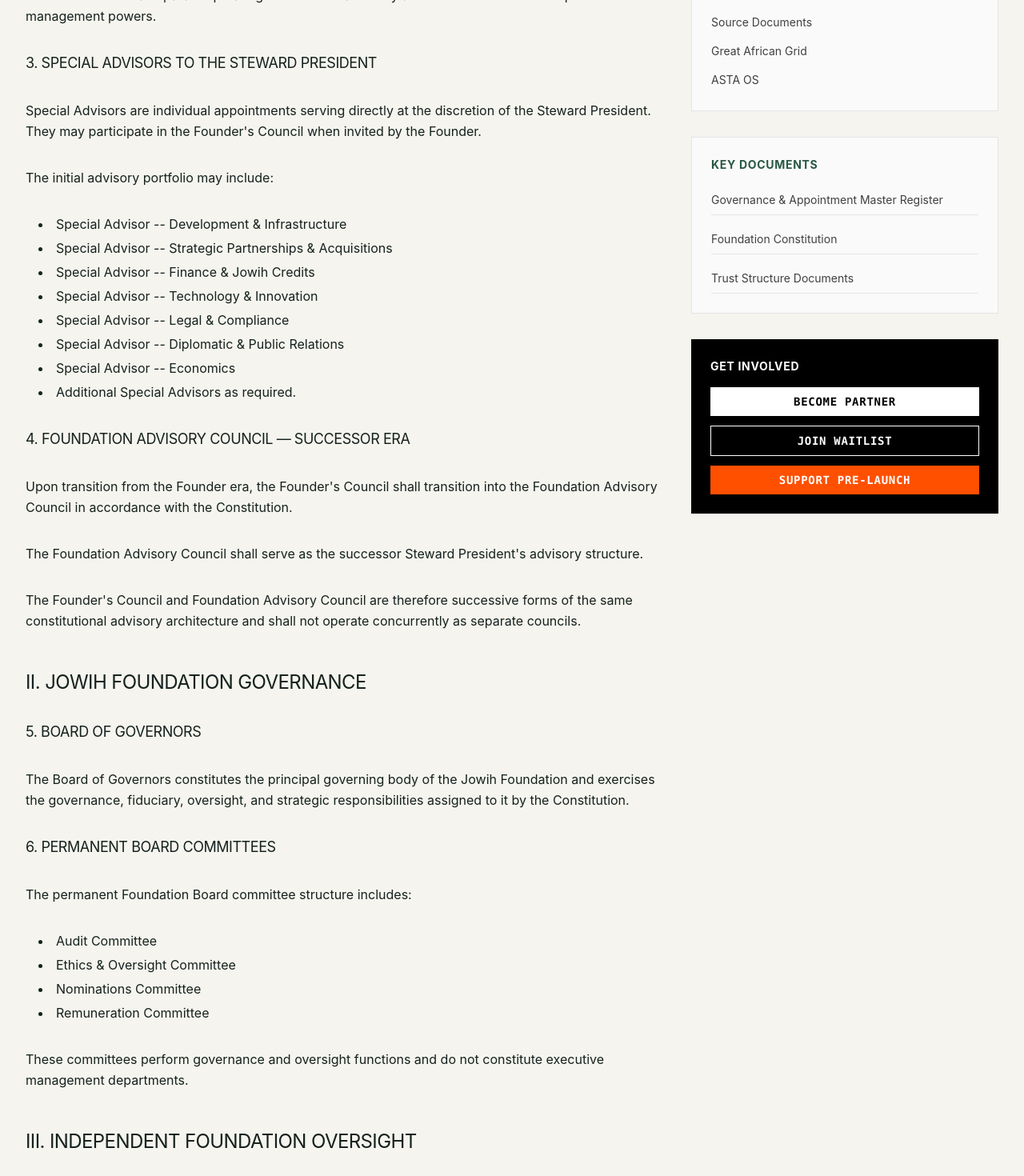
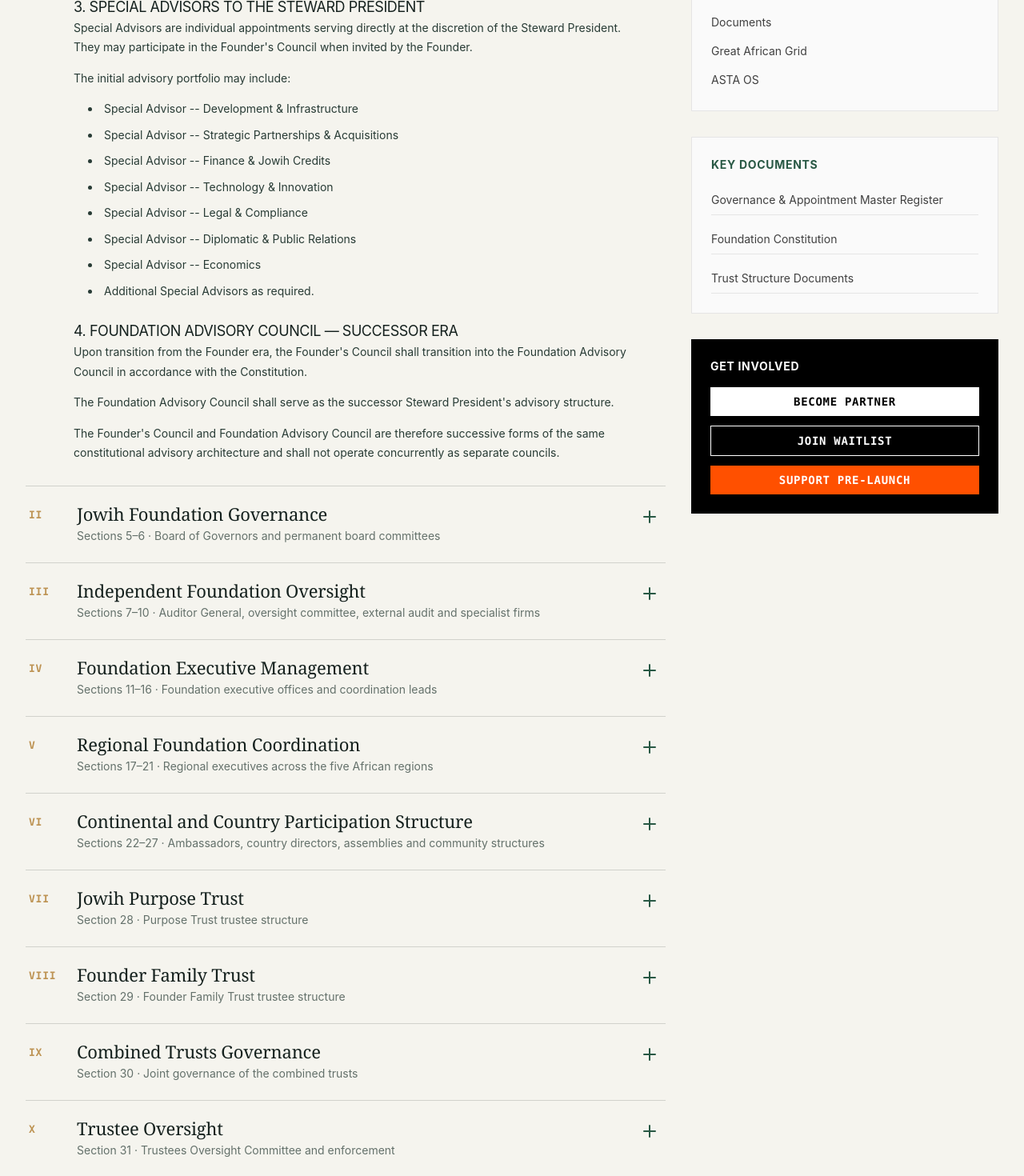
Before and after one commit to abel-george/Jowii-main, a Next.js app: page /governance in a window 1280 px wide. Shown: the part 1300-2770 px from the top of the page at 80% size. Built offline with nearby package versions, Linux system fonts and the light colour scheme.

Commit message:
feat: governance page collapsible accordion (section I open, single-open per section), rename Source Papers to Documents, add documents CTA on home

```diff
--- a/app/globals.css
+++ b/app/globals.css
@@ -227,7 +227,7 @@ button, input, select, textarea { font: inherit; }
 .institutional-expandable__item { border-bottom: 1px solid var(--line); }
 .institutional-expandable__trigger { display: grid; grid-template-columns: 44px 1fr 28px; align-items: start; gap: 16px; width: 100%; padding: 22px 4px; text-align: left; background: none; border: none; cursor: pointer; transition: background 0.2s; }
 .institutional-expandable__trigger:hover { background: rgba(40, 88, 68, 0.04); }
-.institutional-expandable__number { color: var(--brass); font-family: var(--font-mono); font-size: 13px; font-weight: 700; letter-spacing: 0.06em; padding-top: 3px; }
+.institutional-expandable__number { color: var(--brass); font-family: var(--font-mono); font-size: 13px; font-weight: 700; letter-spacing: 0.06em; padding-top: 3px; white-space: nowrap; }
 .institutional-expandable__heading { display: flex; flex-direction: column; gap: 4px; }
 .institutional-expandable__heading strong { color: var(--ink); font-family: var(--font-serif); font-size: 22px; font-weight: 400; letter-spacing: -0.01em; line-height: 1.15; }
 .institutional-expandable__heading span { color: var(--muted); font-size: 14px; line-height: 1.55; }
--- a/app/governance/page.tsx
+++ b/app/governance/page.tsx
@@ -1,6 +1,7 @@
 import React from 'react';
 import Link from 'next/link';
 import { ArrowLeft } from 'lucide-react';
+import { CollapsibleAccordion, CollapsibleAccordionItem } from '@/components/ui/CollapsibleAccordion';
 
 export default function GovernancePage() {
   return (
@@ -39,7 +40,13 @@ export default function GovernancePage() {
                 Dd JOWIH GOVERNANCE & APPOINTMENT MASTER REGISTER
               </p>
 
-              <h2 id="stewardship" className="text-2xl uppercase tracking-tight">I. STEWARDSHIP & FOUNDER-ERA ADVISORY STRUCTURE</h2>
+              <CollapsibleAccordion defaultOpenId="stewardship">
+              <CollapsibleAccordionItem
+                id="stewardship"
+                number="I"
+                title="Stewardship & Founder-Era Advisory Structure"
+                summary="Sections 1–4 · Steward President, advisory councils and special advisors"
+              >
 
               <h3 className="text-lg uppercase tracking-tight mt-6">1. Founder & Steward President</h3>
               <p>The Founder & Steward President serves as the principal constitutional steward of the JOWIH Mission, exercising the strategic, protective, and reserved powers established by the Constitution.</p>
@@ -68,7 +75,14 @@ export default function GovernancePage() {
               <p>The Foundation Advisory Council shall serve as the successor Steward President&apos;s advisory structure.</p>
               <p>The Founder&apos;s Council and Foundation Advisory Council are therefore successive forms of the same constitutional advisory architecture and shall not operate concurrently as separate councils.</p>
 
-              <h2 id="foundation-governance" className="text-2xl uppercase tracking-tight mt-12">II. JOWIH FOUNDATION GOVERNANCE</h2>
+              </CollapsibleAccordionItem>
+
+              <CollapsibleAccordionItem
+                id="foundation-governance"
+                number="II"
+                title="Jowih Foundation Governance"
+                summary="Sections 5–6 · Board of Governors and permanent board committees"
+              >
 
               <h3 className="text-lg uppercase tracking-tight mt-6">5. Board of Governors</h3>
               <p>The Board of Governors constitutes the principal governing body of the Jowih Foundation and exercises the governance, fiduciary, oversight, and strategic responsibilities assigned to it by the Constitution.</p>
@@ -83,7 +97,14 @@ export default function GovernancePage() {
               </ul>
               <p>These committees perform governance and oversight functions and do not constitute executive management departments.</p>
 
-              <h2 id="oversight" className="text-2xl uppercase tracking-tight mt-12">III. INDEPENDENT FOUNDATION OVERSIGHT</h2>
+              </CollapsibleAccordionItem>
+
+              <CollapsibleAccordionItem
+                id="oversight"
+                number="III"
+                title="Independent Foundation Oversight"
+                summary="Sections 7–10 · Auditor General, oversight committee, external audit and specialist firms"
+              >
 
               <h3 className="text-lg uppercase tracking-tight mt-6">7. Independent Auditor General</h3>
               <p>The Independent Auditor General serves as the Foundation&apos;s , profit and non-profit independent audit authority.</p>
@@ -107,7 +128,14 @@ export default function GovernancePage() {
           </ul>
           <p>These are professional service engagements and are not permanent institutional offices.</p>
 
-          <h2 id="executive" className="text-2xl uppercase tracking-tight mt-12">IV. FOUNDATION EXECUTIVE MANAGEMENT</h2>
+          </CollapsibleAccordionItem>
+
+          <CollapsibleAccordionItem
+            id="executive"
+            number="IV"
+            title="Foundation Executive Management"
+            summary="Sections 11–16 · Foundation executive offices and coordination leads"
+          >
 
           <p>The Foundation shall maintain a lean executive structure focused on mission governance, continental coordination, funding, integrity, programs, and institutional administration.</p>
           <p>The Foundation shall not duplicate the operational management of Jowih Holdings Limited, Jowih Group, or the Operating Companies.</p>
@@ -153,7 +181,14 @@ export default function GovernancePage() {
           <h3 className="text-lg uppercase tracking-tight mt-6">16. Country Coordination Lead</h3>
           <p>Responsible for coordinating the Foundation&apos;s country-level implementation and support structures.</p>
 
-          <h2 id="regional" className="text-2xl uppercase tracking-tight mt-12">V. REGIONAL FOUNDATION COORDINATION</h2>
+          </CollapsibleAccordionItem>
+
+          <CollapsibleAccordionItem
+            id="regional"
+            number="V"
+            title="Regional Foundation Coordination"
+            summary="Sections 17–21 · Regional executives across the five African regions"
+          >
 
           <p>The Foundation shall maintain five Regional Executive positions:</p>
 
@@ -166,7 +201,14 @@ export default function GovernancePage() {
           <p className="mt-4">Regional Executives coordinate Foundation mission implementation within their respective regions and support the continental and country coordination framework.</p>
           <p>They do not exercise operational command over Jowih Group or its Operating Companies.</p>
 
-          <h2 className="text-2xl uppercase tracking-tight mt-12">VI. CONTINENTAL AND COUNTRY PARTICIPATION STRUCTURE</h2>
+          </CollapsibleAccordionItem>
+
+          <CollapsibleAccordionItem
+            id="continental-participation"
+            number="VI"
+            title="Continental and Country Participation Structure"
+            summary="Sections 22–27 · Ambassadors, country directors, assemblies and community structures"
+          >
 
           <p>The following structures form part of the Foundation&apos;s continental development and participation architecture:</p>
 
@@ -195,7 +237,14 @@ export default function GovernancePage() {
           </ul>
           <p>These bodies are participation and development structures and are not Foundation corporate executive positions.</p>
 
-          <h2 className="text-2xl uppercase tracking-tight mt-12">VII. JOWIH PURPOSE TRUST</h2>
+          </CollapsibleAccordionItem>
+
+          <CollapsibleAccordionItem
+            id="purpose-trust"
+            number="VII"
+            title="Jowih Purpose Trust"
+            summary="Section 28 · Purpose Trust trustee structure"
+          >
 
           <h3 className="text-lg uppercase tracking-tight mt-6">28. Purpose Trust Trustees</h3>
           <p>The Purpose Trust shall maintain its constitutionally established trustee structure.</p>
@@ -209,7 +258,14 @@ export default function GovernancePage() {
           </ul>
           <p>The Purpose Trust is an ownership and mission-protection institution and does not conduct the day-to-day operations of the Foundation or Jowih Group.</p>
 
-          <h2 className="text-2xl uppercase tracking-tight mt-12">VIII. FOUNDER FAMILY TRUST</h2>
+          </CollapsibleAccordionItem>
+
+          <CollapsibleAccordionItem
+            id="founder-family-trust"
+            number="VIII"
+            title="Founder Family Trust"
+            summary="Section 29 · Founder Family Trust trustee structure"
+          >
 
           <h3 className="text-lg uppercase tracking-tight mt-6">29. Founder Family Trust Trustees</h3>
           <p>The Founder Family Trust shall maintain its constitutionally established trustee structure, including:</p>
@@ -221,12 +277,26 @@ export default function GovernancePage() {
             <li>Family Trainee / Observer</li>
           </ul>
 
-          <h2 className="text-2xl uppercase tracking-tight mt-12">IX. COMBINED TRUSTS GOVERNANCE</h2>
+          </CollapsibleAccordionItem>
+
+          <CollapsibleAccordionItem
+            id="combined-trusts"
+            number="IX"
+            title="Combined Trusts Governance"
+            summary="Section 30 · Joint governance of the combined trusts"
+          >
 
           <h3 className="text-lg uppercase tracking-tight mt-6">30. Combined Trusts Board</h3>
           <p>The Combined Trusts Board provides the joint governance mechanism through which the Purpose Trust and Founder Family Trust exercise their constitutionally assigned powers.</p>
 
-          <h2 className="text-2xl uppercase tracking-tight mt-12">X. TRUSTEE OVERSIGHT</h2>
+          </CollapsibleAccordionItem>
+
+          <CollapsibleAccordionItem
+            id="trustee-oversight"
+            number="X"
+            title="Trustee Oversight"
+            summary="Section 31 · Trustees Oversight Committee and enforcement"
+          >
 
           <h3 className="text-lg uppercase tracking-tight mt-6">31. Trustees Oversight Committee / Enforcer</h3>
           <p>The Trustees Oversight Committee shall comprise:</p>
@@ -237,7 +307,14 @@ export default function GovernancePage() {
           <p>The Committee performs trustee oversight and related accountability functions established by the Constitution.</p>
           <p>It is an independent oversight mechanism and not an executive management department.</p>
 
-          <h2 id="holdings" className="text-2xl uppercase tracking-tight mt-12">XI. JOWIH HOLDINGS LIMITED</h2>
+          </CollapsibleAccordionItem>
+
+          <CollapsibleAccordionItem
+            id="holdings"
+            number="XI"
+            title="Jowih Holdings Limited"
+            summary="Section 32 · Holding Company Board and corporate governance"
+          >
 
           <h3 className="text-lg uppercase tracking-tight mt-6">32. Holding Company Board</h3>
           <p>The Holding Company Board shall comprise the constitutionally established directors, including:</p>
@@ -249,7 +326,14 @@ export default function GovernancePage() {
           <p>Total: 9 Directors.</p>
           <p>The Holding Company Board governs Jowih Holdings Limited and provides corporate governance over the Group and its Operating Companies.</p>
 
-          <h2 id="group" className="text-2xl uppercase tracking-tight mt-12">XII. JOWIH GROUP EXECUTIVE STRUCTURE</h2>
+          </CollapsibleAccordionItem>
+
+          <CollapsibleAccordionItem
+            id="group"
+            number="XII"
+            title="Jowih Group Executive Structure"
+            summary="Sections 33–40 · Group CEO, COO, CFO and executive functions"
+          >
 
           <p>Jowih Group constitutes the principal operational and commercial execution structure under Jowih Holdings Limited.</p>
 
@@ -292,7 +376,14 @@ export default function GovernancePage() {
           <p>The Group Executive Structure shall remain distinct from the leadership of individual Operating Companies.</p>
           <p>Group executives provide Group-wide leadership and integration; Operating Company CEOs manage their respective businesses.</p>
 
-          <h2 className="text-2xl uppercase tracking-tight mt-12">XIII. CORE OPERATING SUBSIDIARIES</h2>
+          </CollapsibleAccordionItem>
+
+          <CollapsibleAccordionItem
+            id="operating-subsidiaries"
+            number="XIII"
+            title="Core Operating Subsidiaries"
+            summary="One subsidiary, one CEO, multiple related businesses"
+          >
 
           <p>The Group shall establish and operate a limited number of Core Operating Subsidiaries corresponding to the actual corporate businesses approved under the Group structure.</p>
 
@@ -311,7 +402,14 @@ export default function GovernancePage() {
           </ul>
           <p>Where appropriate, such activities shall operate as divisions, business units, projects, or subsidiaries under the relevant Core Operating Company.</p>
 
-          <h2 className="text-2xl uppercase tracking-tight mt-12">XIV. JOWIH PROTECTIVE SERVICES</h2>
+          </CollapsibleAccordionItem>
+
+          <CollapsibleAccordionItem
+            id="protective-services"
+            number="XIV"
+            title="Jowih Protective Services"
+            summary="Section 41 · Separate protective services operating company"
+          >
 
           <h3 className="text-lg uppercase tracking-tight mt-6">41. Jowih Protective Services Chief Executive Officer</h3>
           <p>The Jowih Protective Services CEO is a distinct operating-company leadership position.</p>
@@ -328,7 +426,14 @@ export default function GovernancePage() {
           </ul>
           <p>The JPS CEO shall operate within the governance and reporting framework established by the Constitution.</p>
 
-          <h2 className="text-2xl uppercase tracking-tight mt-12">XV. NEW DAWN CITY TND CITY</h2>
+          </CollapsibleAccordionItem>
+
+          <CollapsibleAccordionItem
+            id="new-dawn-city"
+            number="XV"
+            title="New Dawn City TND City"
+            summary="Section 42 · New Dawn City administration"
+          >
 
           <h3 className="text-lg uppercase tracking-tight mt-6">42. New Dawn City Administrator</h3>
           <p>New Dawn City is a distinct governance domain.</p>
@@ -350,7 +455,14 @@ export default function GovernancePage() {
           </ul>
           <p>New Dawn City is governed through its own constitutional administrative structure.</p>
 
-          <h2 className="text-2xl uppercase tracking-tight mt-12">XVI. R&D CENTER STRUCTURE</h2>
+          </CollapsibleAccordionItem>
+
+          <CollapsibleAccordionItem
+            id="rnd-centers"
+            number="XVI"
+            title="R&D Center Structure"
+            summary="Section 43 · Continental R&D centers"
+          >
 
           <h3 className="text-lg uppercase tracking-tight mt-6">43. Continental R&D Centers</h3>
           <p>The R&D Centers shall operate under the Jowih Group&apos;s Research & Innovation structure.</p>
@@ -362,7 +474,14 @@ export default function GovernancePage() {
           </ul>
           <p>R&D Center Directors are operational/research leadership positions and are not separate subsidiary CEOs.</p>
 
-          <h2 className="text-2xl uppercase tracking-tight mt-12">XVII. OPERATING COMPANY GOVERNANCE</h2>
+          </CollapsibleAccordionItem>
+
+          <CollapsibleAccordionItem
+            id="operating-company-governance"
+            number="XVII"
+            title="Operating Company Governance"
+            summary="Sections 44–46 · Operating company boards, CEOs and mission compliance"
+          >
 
           <h3 className="text-lg uppercase tracking-tight mt-6">44. Operating Company Boards</h3>
           <p>Each incorporated Operating Company shall maintain its applicable Board or governing body.</p>
@@ -375,7 +494,14 @@ export default function GovernancePage() {
           <p>Each Operating Company shall maintain the required Mission Compliance function in accordance with the Constitution.</p>
           <p>Mission Compliance Officers do not constitute additional corporate CEOs.</p>
 
-          <h2 className="text-2xl uppercase tracking-tight mt-12">XVIII. AD-HOC AND ACTIVATED BODIES</h2>
+          </CollapsibleAccordionItem>
+
+          <CollapsibleAccordionItem
+            id="ad-hoc-bodies"
+            number="XVIII"
+            title="Ad-Hoc and Activated Bodies"
+            summary="Sections 47–51 · Panels and councils activated as required"
+          >
 
           <p>The following shall not form part of the permanent appointment roster:</p>
 
@@ -396,7 +522,14 @@ export default function GovernancePage() {
 
           <p className="mt-4">These bodies remain constitutionally available where required but do not constitute permanent executive positions.</p>
 
-          <h2 className="text-2xl uppercase tracking-tight mt-12">XIX. APPOINTMENT CATEGORIES</h2>
+          </CollapsibleAccordionItem>
+
+          <CollapsibleAccordionItem
+            id="appointment-categories"
+            number="XIX"
+            title="Appointment Categories"
+            summary="Categories A–H · Constitutional, governance, executive, operating, advisory, oversight, ad-hoc and external"
+          >
 
           <p>For purposes of the JOWIH appointment process, every position shall be classified into one of the following categories:</p>
 
@@ -424,7 +557,14 @@ export default function GovernancePage() {
           <h3 className="text-lg uppercase tracking-tight mt-6">H. External Professional Engagement</h3>
           <p>Law firms, auditors, consultants, specialist advisers, and other contracted professional providers.</p>
 
-          <h2 className="text-2xl uppercase tracking-tight mt-12">XX. STRUCTURAL SEPARATION PRINCIPLE</h2>
+          </CollapsibleAccordionItem>
+
+          <CollapsibleAccordionItem
+            id="structural-separation"
+            number="XX"
+            title="Structural Separation Principle"
+            summary="Constitutional separation of stewardship, foundation, trusts, holdings, group and operations"
+          >
 
           <p>The JOWIH institutional architecture shall maintain the following separation:</p>
 
@@ -456,11 +596,16 @@ export default function GovernancePage() {
 
           <p className="mt-4">This structure prevents duplication of executive authority while preserving the constitutional separation between mission stewardship, ownership, governance, commercial execution, and New Dawn City administration.</p>
 
-          <h2 id="ecosystem-fund" className="text-2xl uppercase tracking-tight mt-12">JOWIH MASTER ECOSYSTEM FUND — VCC SECTION</h2>
+          </CollapsibleAccordionItem>
+
+          <CollapsibleAccordionItem
+            id="ecosystem-fund"
+            number="XXI"
+            title="Jowih Master Ecosystem Fund — VCC Governance"
+            summary="Sections 52–60 · Master Fund as a distinct governance domain and VCC governance"
+          >
 
           <p className="text-sm italic">For Inclusion in the JOWIH Governance & Appointment Master Register</p>
-
-          <h2 className="text-2xl uppercase tracking-tight mt-8">XXI. JOWIH MASTER ECOSYSTEM FUND — VCC GOVERNANCE</h2>
 
           <h3 className="text-lg uppercase tracking-tight mt-6">52. The Fund as a Distinct Governance Domain</h3>
           <p>The Jowih Master Ecosystem Fund (&quot;Master Fund&quot;) is a Foundation-established investment vehicle structured as a Mauritius Variable Capital Company (VCC).</p>
@@ -1082,6 +1227,8 @@ export default function GovernancePage() {
             <div>        ├── Neutral Reserve Sub-Fund</div>
             <div>        └── Specialized Sub-Funds</div>
           </div>
+          </CollapsibleAccordionItem>
+          </CollapsibleAccordion>
           </div>
 
             {/* Right Column - Sidebar */}
@@ -1129,7 +1276,7 @@ export default function GovernancePage() {
                     Foundation Overview
                   </Link>
                   <Link href="/documents" className="block text-sm text-neutral-700 hover:text-black transition-colors py-1">
-                    Source Documents
+                    Documents
                   </Link>
                   <Link href="/gag" className="block text-sm text-neutral-700 hover:text-black transition-colors py-1">
                     Great African Grid
--- a/components/documents/DocumentLibrary.tsx
+++ b/components/documents/DocumentLibrary.tsx
@@ -10,7 +10,7 @@ export function DocumentLibrary() {
     <main className="document-library">
       <section className="document-library__hero">
         <div className="document-container">
-          <p className="institutional-eyebrow institutional-eyebrow--gold">SOURCE PAPERS · PUBLIC ARCHIVE</p>
+          <p className="institutional-eyebrow institutional-eyebrow--gold">DOCUMENTS · PUBLIC ARCHIVE</p>
           <h1>Read the proposals at their source.</h1>
           <p>
             Nine PDFs set out the proposed Foundation, governance, infrastructure, technology and financial architecture.
--- /dev/null
+++ b/components/ui/CollapsibleAccordion.tsx
@@ -0,0 +1,88 @@
+'use client';
+
+import React, { createContext, useCallback, useContext, useEffect, useState } from 'react';
+import { Plus } from 'lucide-react';
+
+interface AccordionContextValue {
+  openId: string | null;
+  requestOpen: (id: string) => void;
+}
+
+const AccordionContext = createContext<AccordionContextValue>({
+  openId: null,
+  requestOpen: () => {},
+});
+
+/**
+ * Single-open accordion used by the Governance page. It reuses the
+ * institutional-expandable look from the home page: only one section can be
+ * open at a time — opening another closes the current one — so the long
+ * register stays compact. Anchor links (#id) open their section automatically.
+ */
+export function CollapsibleAccordion({
+  defaultOpenId,
+  children,
+}: {
+  defaultOpenId?: string;
+  children: React.ReactNode;
+}) {
+  const [openId, setOpenId] = useState<string | null>(defaultOpenId ?? null);
+
+  const requestOpen = useCallback((id: string) => {
+    setOpenId((current) => (current === id ? null : id));
+  }, []);
+
+  return (
+    <AccordionContext.Provider value={{ openId, requestOpen }}>
+      <div className="institutional-expandable">{children}</div>
+    </AccordionContext.Provider>
+  );
+}
+
+export function CollapsibleAccordionItem({
+  id,
+  number,
+  title,
+  summary,
+  children,
+}: {
+  id: string;
+  number: string;
+  title: string;
+  summary?: string;
+  children: React.ReactNode;
+}) {
+  const { openId, requestOpen } = useContext(AccordionContext);
+  const isOpen = openId === id;
+
+  // Open the linked section when arriving via an anchor (sidebar navigation).
+  useEffect(() => {
+    const syncWithHash = () => {
+      if (window.location.hash === `#${id}`) requestOpen(id);
+    };
+    syncWithHash();
+    window.addEventListener('hashchange', syncWithHash);
+    return () => window.removeEventListener('hashchange', syncWithHash);
+  }, [id, requestOpen]);
+
+  return (
+    <div className={`institutional-expandable__item${isOpen ? ' is-open' : ''}`} id={id}>
+      <button
+        type="button"
+        className="institutional-expandable__trigger"
+        onClick={() => requestOpen(id)}
+        aria-expanded={isOpen}
+      >
+        <span className="institutional-expandable__number">{number}</span>
+        <span className="institutional-expandable__heading">
+          <strong>{title}</strong>
+          {summary ? <span>{summary}</span> : null}
+        </span>
+        <Plus aria-hidden="true" className="institutional-expandable__icon" />
+      </button>
+      <div className="institutional-expandable__panel" hidden={!isOpen}>
+        <div className="institutional-expandable__content">{children}</div>
+      </div>
+    </div>
+  );
+}
```
Also changed, not shown: components/home/InstitutionalHome.tsx (+13 -1 lines).
